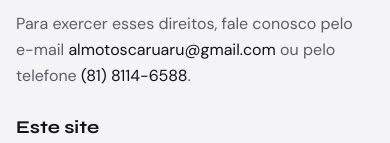
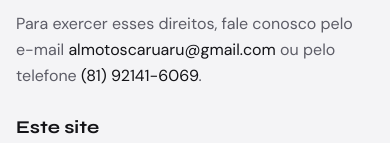
Before and after one commit to PedroHRoseno/almotos-catalog, a Next.js app: page /privacidade in a window 390 px wide. Shown: the part 1854-1997 px from the top of the page. Built offline with nearby package versions, Linux system fonts and the light colour scheme; no server answers.

Commit message:
Update contact information in company module and adjust link in PrivacidadePage
- Changed the phone number in the COMPANY constant to the new contact number.
- Updated the phone link in PrivacidadePage to use the new COMPANY_LINKS structure for consistency.

```diff
--- a/src/app/privacidade/page.tsx
+++ b/src/app/privacidade/page.tsx
@@ -1,6 +1,6 @@
 import type { Metadata } from "next";
 import Link from "next/link";
-import { SiteFooter, COMPANY } from "@/components/site-footer";
+import { SiteFooter, COMPANY, COMPANY_LINKS } from "@/components/site-footer";
 import { SiteHeader, shellClass } from "@/components/site-header";
 import { cn } from "@/lib/utils";
 
@@ -136,7 +136,7 @@ export default function PrivacidadePage() {
               </a>{" "}
               ou pelo telefone{" "}
               <a
-                href="tel:+558181146588"
+                href={COMPANY_LINKS.phone}
                 className="text-ink underline-offset-4 hover:underline"
               >
                 {COMPANY.phone}
--- a/src/lib/company.ts
+++ b/src/lib/company.ts
@@ -7,11 +7,11 @@ export const COMPANY = {
   city: "Caruaru - PE",
   cep: "55.012-010",
   email: "ALMOTOSCARUARU@GMAIL.COM",
-  phone: "(81) 8114-6588",
+  phone: "(81) 92141-6069",
 } as const;
 
 export const COMPANY_LINKS = {
   email: `mailto:${COMPANY.email.toLowerCase()}`,
-  phone: "tel:+558181146588",
+  phone: "tel:+5581921416069",
   maps: "https://maps.app.goo.gl/xWMXn8PEC9ZRkjkHA",
 } as const;
```
